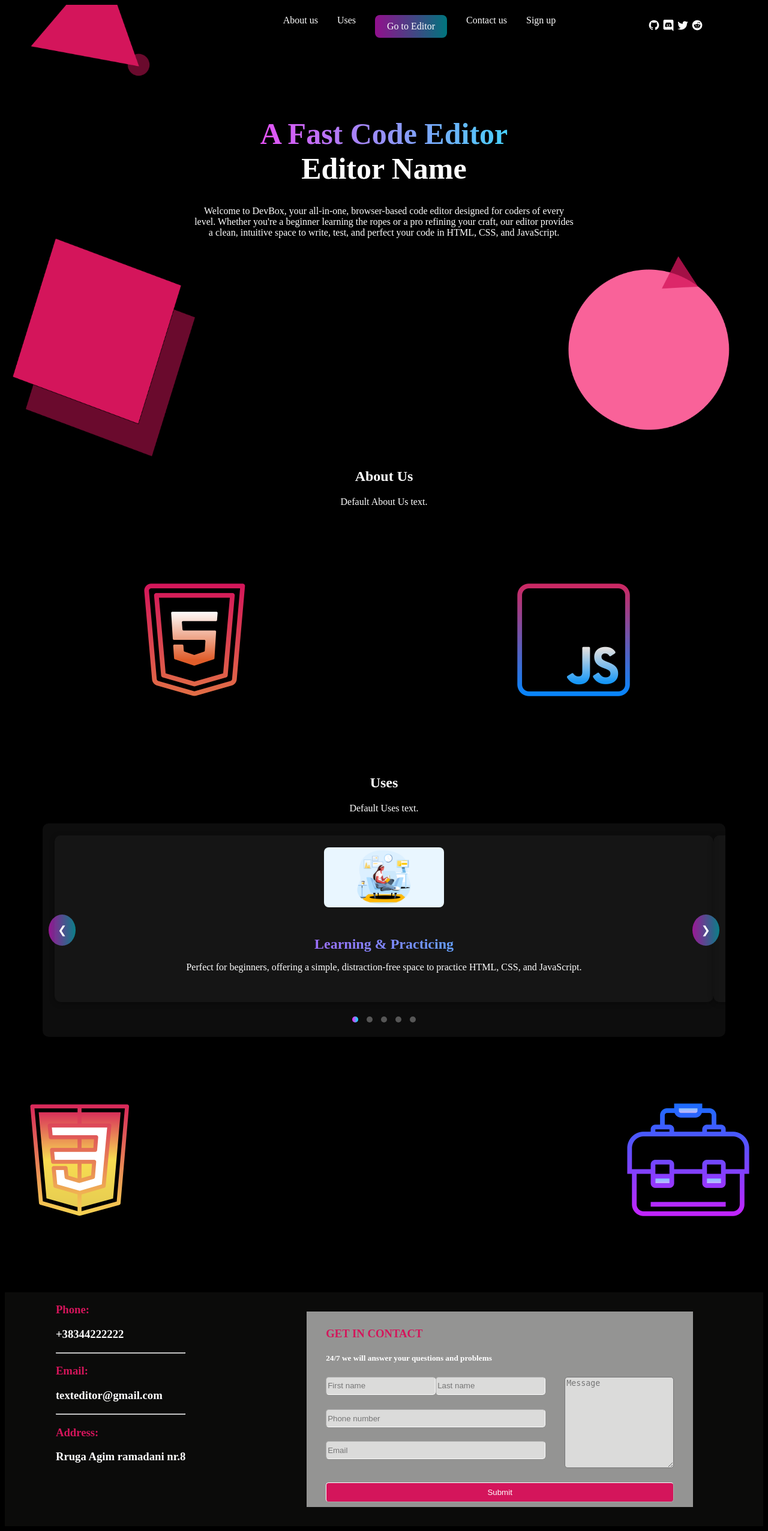
After one commit to Klit-Bucinca/Online-code-Editor, a PHP site: page /Home.php in a window 1280 px wide. The commit adds this page. Shown: the whole page at 60% size. Run offline with PHP 8.4, Linux system fonts and the light colour scheme; data that the repository does not hold is empty.

Commit message:
First PHP, Slider,Contact Form

```diff
--- /dev/null
+++ b/Home/Home.php
@@ -0,0 +1,200 @@
+<?php
+    include 'connect.php';
+    include 'contact_process.php';
+?>
+
+   <!DOCTYPE html>
+    <html lang="en">
+    <head>
+        <meta charset="UTF-8">
+        <meta name="viewport" content="width=device-width, initial-scale=1.0">
+        <title>Home page</title>
+        <link rel="stylesheet" href="home.css">
+
+    </head>
+    <body>
+        <nav class="navigation">
+
+            <div class="triangle_div">
+            <img src="Images/Triangle.png" alt="" class="Triangle">
+            </div>
+
+
+                <img src="Images/menu1.png" alt="menu" class="menu" id="menu">
+
+                <div class="dropdown_menu" id="dropdown_menu">
+                    <li class="nav_AboutUs"><a href="#aboutUs">About us</a></li>
+                    <li class="nav_Uses"><a href="#uses">Uses</a></li>
+                    <li class="nav_GoToEditor"><a href="../Main.html">Go to Editor</a></li>
+                    <li class="nav_ContactUs"><a href="#contactUS">Contact us</a></li>
+                    <li class="nav_SignUp"><a href="../Sign up.html">Sign up</a></li>
+                </div>
+
+
+            <div class="navigation-links-div">
+                <ul class="navigation-links">
+                    <li class="nav_AboutUs"><a href="#aboutUs">About us</a></li>
+                    <li class="nav_Uses"><a href="#uses">Uses</a></li>
+                    <li class="nav_GoToEditor"><a href="../Main.html">Go to Editor</a></li>
+                    <li class="nav_ContactUs"><a href="#contactUS">Contact us</a></li>
+                    <li class="nav_SignUp"><a href="../Sign up.html">Sign up</a></li>
+                </ul>
+            </div>
+
+            <div class="icons">
+                <a href=""><img src="Images/github.png" alt="github logo"></a>
+                <a href=""><img src="Images/discord.png" alt="discord logo"></a>
+                <a href=""><img src="Images/twitter.png" alt="twitter logo"></a>
+                <a href=""><img src="Images/reddit.png" alt="reddit logo"></a>
+            </div>
+
+        </nav>
+
+        <div class="all-main">
+            <div class="main1">
+                <h1 class="text-ngjyra">A Fast Code Editor</h1>
+                <h1 class="text-pa-ngjyra">Editor Name</h1>
+                <p class="main-text">Welcome to DevBox, your all-in-one, browser-based code editor designed for coders of every level. Whether you're a beginner learning the ropes or a pro refining your craft, our editor provides a clean, intuitive space to write, test, and perfect your code in HTML, CSS, and JavaScript.</p>
+                <section id="aboutUs"></section>
+            </div>
+
+            <div class="square_circle">
+                <img src="Images/square.png" alt="" class="Square">
+                <img src="Images/Circle.png" alt="" class="Circle">
+            </div>
+
+            <div class="all-main2">
+                <div class="about-us">
+                    <h2>About Us</h2>
+                    <p><?php echo $aboutUsContent; ?></p>
+
+                </div>
+
+                <div class="logo_set1">
+
+                <img src="Images/html-logo.png" alt="" class="logo-h">
+                <section id="uses"></section>
+                <img src="Images/js-logo.png" alt="" class="logo-j">
+
+                </div>
+
+                <div class="uses">
+                    <h2>Uses</h2>
+                    <p><?php echo $usesContent; ?></p>
+
+                    <div class="slider-container">
+                        <button class="slider-btn prev-btn">&#10094;</button>
+
+                        <div class="slider-wrapper">
+                            <div class="slide">
+                                <img src="Images/learning.jpg" alt="Learning">
+                                <div class="slide-content">
+                                    <h3>Learning & Practicing</h3>
+                                    <p>Perfect for beginners, offering a simple, distraction-free space to practice HTML, CSS, and JavaScript.</p>
+                                </div>
+                            </div>
+
+                            <div class="slide">
+                                <img src="Images/prototyping.jpg" alt="Prototyping">
+                                <div class="slide-content">
+                                    <h3>Rapid Prototyping</h3>
+                                    <p>Quickly sketch out ideas, test code snippets, and refine them in real-time without setting up a full development environment.</p>
+                                </div>
+                            </div>
+
+                            <div class="slide">
+                                <img src="Images/organising.jpg" alt="Organization">
+                                <div class="slide-content">
+                                    <h3>Project Organization</h3>
+                                    <p>Our lane feature acts as your coding history, allowing you to save, organize, and quickly revisit past snippets or projects.</p>
+                                </div>
+                            </div>
+
+                            <div class="slide">
+                                <img src="Images/webdev.jpg" alt="Development">
+                                <div class="slide-content">
+                                    <h3>Web Development</h3>
+                                    <p>Build and preview web projects with live feedback, making it easy to see changes and troubleshoot code instantly.</p>
+                                </div>
+                            </div>
+
+                            <div class="slide">
+                                <img src="Images/efficientwork.jpg" alt="Workflow">
+                                <div class="slide-content">
+                                    <h3>Efficient Workflow</h3>
+                                    <p>Ideal for managing multiple small projects or coding exercises, with a streamlined interface for saving and retrieving your work.</p>
+                                </div>
+                            </div>
+                        </div>
+
+                        <button class="slider-btn next-btn">&#10095;</button>
+
+                        <div class="slider-dots">
+                            <span class="dot active"></span>
+                            <span class="dot"></span>
+                            <span class="dot"></span>
+                            <span class="dot"></span>
+                            <span class="dot"></span>
+                        </div>
+                    </div>
+                </div>
+
+                <div class="logo_set2">
+
+                 <img src="Images/css-logo.png" alt="" class="logo-c">
+                 <img src="Images/tool.png" alt="" class="tool">
+
+                </div>
+
+            </div>
+            <section id="contactUS"></section>
+
+        </div>
+
+            <footer class="footer">
+
+            <div class="footer-text">
+                <h3 class="Contact-color">Phone:</h3>
+                <h3>+38344222222   </h3>
+                <hr>
+                <h3 class="Contact-color">Email:</h3>
+                <h3>texteditor@gmail.com    </h3>
+                <hr>
+                <h3 class="Contact-color">Address:</h3>
+                <h3>Rruga Agim ramadani nr.8    </h3>
+            </div>
+
+            <div class="footer-form">
+                <form action="contact_process.php" method="POST" id="contactForm">
+
+                <h3 class="get-in-contact">GET IN CONTACT</h3>
+                <h5>24/7 we will answer your questions and problems</h5>
+                <div class="form-all">
+                <div class="form-non-message">
+                    <div class="form-names">
+                        <input type="text" name="firstName" id="firstName" class="name" placeholder="First name">
+                        <br><br>
+                        <input type="text" name="lastName" id="lastName" class="lastName" placeholder="Last name">
+                        <br><br>
+                    </div>
+                    <input type="tel" name="phoneNumber" id="phoneNumber" class="phoneNr" placeholder="Phone number">
+                    <br>
+                    <input type="email" name="email" id="email" class="email" placeholder="Email">
+                    <br><br>
+                </div>
+                <div class="message">
+                    <textarea name="message" id="message" class="message" placeholder="Message"></textarea>
+                </div>
+                </div>
+
+                <button type="submit" class="submit">Submit</button>
+
+                </form>
+
+            </div>
+
+            </footer>
+
+            <script src="home.js"></script>
+    </body>
+    </html>
--- /dev/null
+++ b/Home/connect.php
@@ -0,0 +1,23 @@
+<?php
+
+    $servername = "localhost";
+    $username = "root";
+    $password = "";
+    $dbname = "code_editor_db";
+
+    $conn = new mysqli($servername, $username, $password, $dbname);
+
+    if ($conn->connect_error) {
+        die("Connection failed: " . $conn->connect_error);
+    }
+
+    $aboutUsQuery = "SELECT content FROM static_content WHERE section_name = 'about_us'";
+    $aboutUsResult = $conn->query($aboutUsQuery);
+    $aboutUsContent = $aboutUsResult->fetch_assoc()['content'] ?? "Default About Us text.";
+
+
+    $usesQuery = "SELECT content FROM static_content WHERE section_name = 'uses'";
+    $usesResult = $conn->query($usesQuery);
+    $usesContent = $usesResult->fetch_assoc()['content'] ?? "Default Uses text.";
+
+?>
--- /dev/null
+++ b/Home/contact_process.php
@@ -0,0 +1,32 @@
+<?php
+require_once 'connect.php';
+
+if ($_SERVER['REQUEST_METHOD'] == 'POST') {
+    $firstName = $_POST['firstName'];
+    $lastName = $_POST['lastName'];
+    $phoneNumber = $_POST['phoneNumber'];
+    $email = $_POST['email'];
+    $message = $_POST['message'];
+
+    if (empty($firstName) || empty($lastName) || empty($email) || empty($message)) {
+        echo "All fields are required.";
+        exit;
+    }
+
+    $stmt = $conn->prepare("INSERT INTO contact_form (first_name, last_name, phone_number, email, message)
+                            VALUES (?, ?, ?, ?, ?)");
+
+
+    $stmt->bind_param("sssss", $firstName, $lastName, $phoneNumber, $email, $message);
+
+
+    if ($stmt->execute()) {
+        echo "Thank you for your message.";
+    } else {
+        echo "There was an error submitting your message.";
+    }
+
+    $stmt->close();
+    $conn->close();
+}
+?>
--- a/Home/home.css
+++ b/Home/home.css
@@ -416,3 +416,124 @@ p {
         width: 150px;
     }
 }
+
+/* Slider Styles */
+.slider-container {
+    position: relative;
+    max-width: 1200px;
+    margin: 0 auto;
+    padding: 20px;
+    overflow: hidden;
+    background-color: rgba(255, 255, 255, 0.05); /* Dark theme compatible */
+    border-radius: 10px;
+}
+
+.slider-wrapper {
+    display: flex;
+    transition: transform 0.5s ease-in-out;
+    width: 100%;
+}
+
+.slide {
+    min-width: 100%;
+    flex-shrink: 0;
+    padding: 20px;
+    box-sizing: border-box;
+    text-align: center;
+    background: rgba(255, 255, 255, 0.03); /* Dark theme compatible */
+    border-radius: 10px;
+    box-shadow: 0 2px 10px rgba(0, 0, 0, 0.3);
+}
+
+.slide img {
+    max-width: 200px;
+    height: auto;
+    margin-bottom: 20px;
+    border-radius: 8px;
+}
+
+.slide-content h3 {
+    color: white;
+    margin-bottom: 10px;
+    font-size: 24px;
+    background: linear-gradient(to right, rgb(255, 28, 247), rgb(0, 240, 255));
+    -webkit-background-clip: text;
+    -webkit-text-fill-color: transparent;
+}
+
+.slide-content p {
+    color: #ffffff;
+    font-size: clamp(11px, 2vw, 16px);
+}
+
+.slider-btn {
+    position: absolute;
+    top: 50%;
+    transform: translateY(-50%);
+    background: linear-gradient(to right, rgba(255, 28, 247, 0.567), rgba(0, 238, 255, 0.492));
+    color: white;
+    padding: 15px;
+    border: none;
+    cursor: pointer;
+    border-radius: 50%;
+    z-index: 10;
+    font-size: 18px;
+    transition: background 0.3s ease;
+}
+
+.slider-btn:hover {
+    background: linear-gradient(to right, rgba(255, 28, 247, 0.741), rgba(0, 238, 255, 0.666));
+}
+
+.prev-btn {
+    left: 10px;
+}
+
+.next-btn {
+    right: 10px;
+}
+
+.slider-dots {
+    text-align: center;
+    margin-top: 20px;
+}
+
+.dot {
+    display: inline-block;
+    width: 10px;
+    height: 10px;
+    margin: 0 5px;
+    background: rgba(255, 255, 255, 0.3);
+    border-radius: 50%;
+    cursor: pointer;
+    transition: background 0.3s ease;
+}
+
+.dot.active {
+    background: linear-gradient(to right, rgb(255, 28, 247), rgb(0, 240, 255));
+}
+
+@media (max-width: 831px) {
+    .slider-container {
+        padding: 10px;
+    }
+
+    .slide {
+        padding: 10px;
+    }
+
+    .slide img {
+        max-width: 150px;
+    }
+
+    .slider-btn {
+        padding: 10px;
+        font-size: 14px;
+    }
+}
+
+@media (max-width: 450px) {
+    .slide img {
+        max-width: 120px;
+    }
+}
```
Also changed, not shown: Home/Home.html (deleted, +0 -148 lines), Home/home.js (+42 -0 lines), Home/Images/efficientwork.jpg (added), Home/Images/learning.jpg (added), Home/Images/organising.jpg (added), Home/Images/prototyping.jpg (added), Home/Images/webdev.jpg (added).
